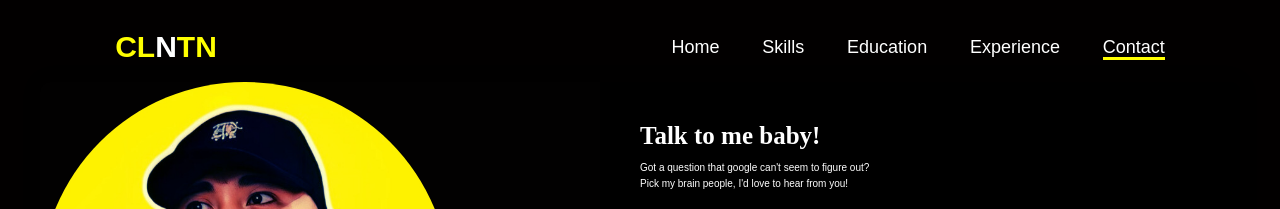
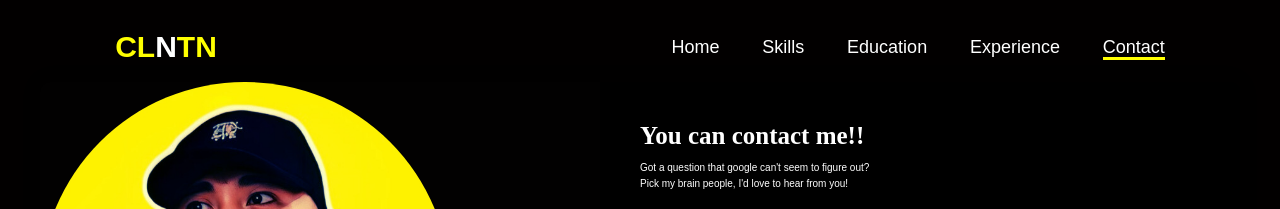
Before and after one commit to Ciggy05/clintongarcia.github.io, a plain HTML site: page Contact.html in a window 1280 px wide. Shown: the top 209 px of the page. Drawn offline with Linux system fonts and the light colour scheme.

Commit message:
Add files via upload

```diff
--- a/Contact.html
+++ b/Contact.html
@@ -27,7 +27,7 @@
                 </div>
 
                 <div class="contact-form-section">
-                    <h2>Talk to me baby!</h2>
+                    <h2>You can contact me!!</h2>
                     <p>Got a question that google can't seem to figure out?<br>Pick my brain people, I'd love to hear from you!</p>
 
                     <form action="#" method="POST">
```
